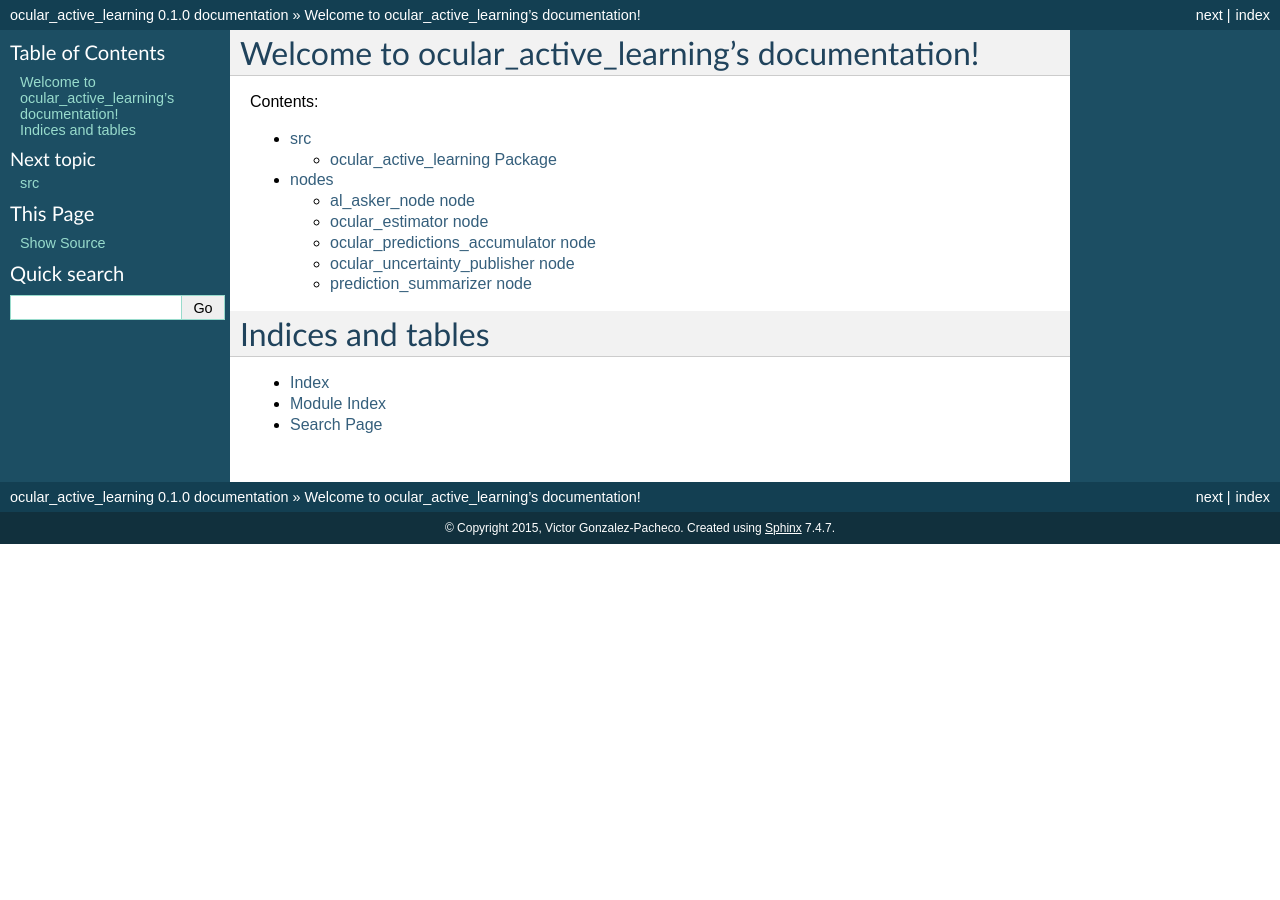
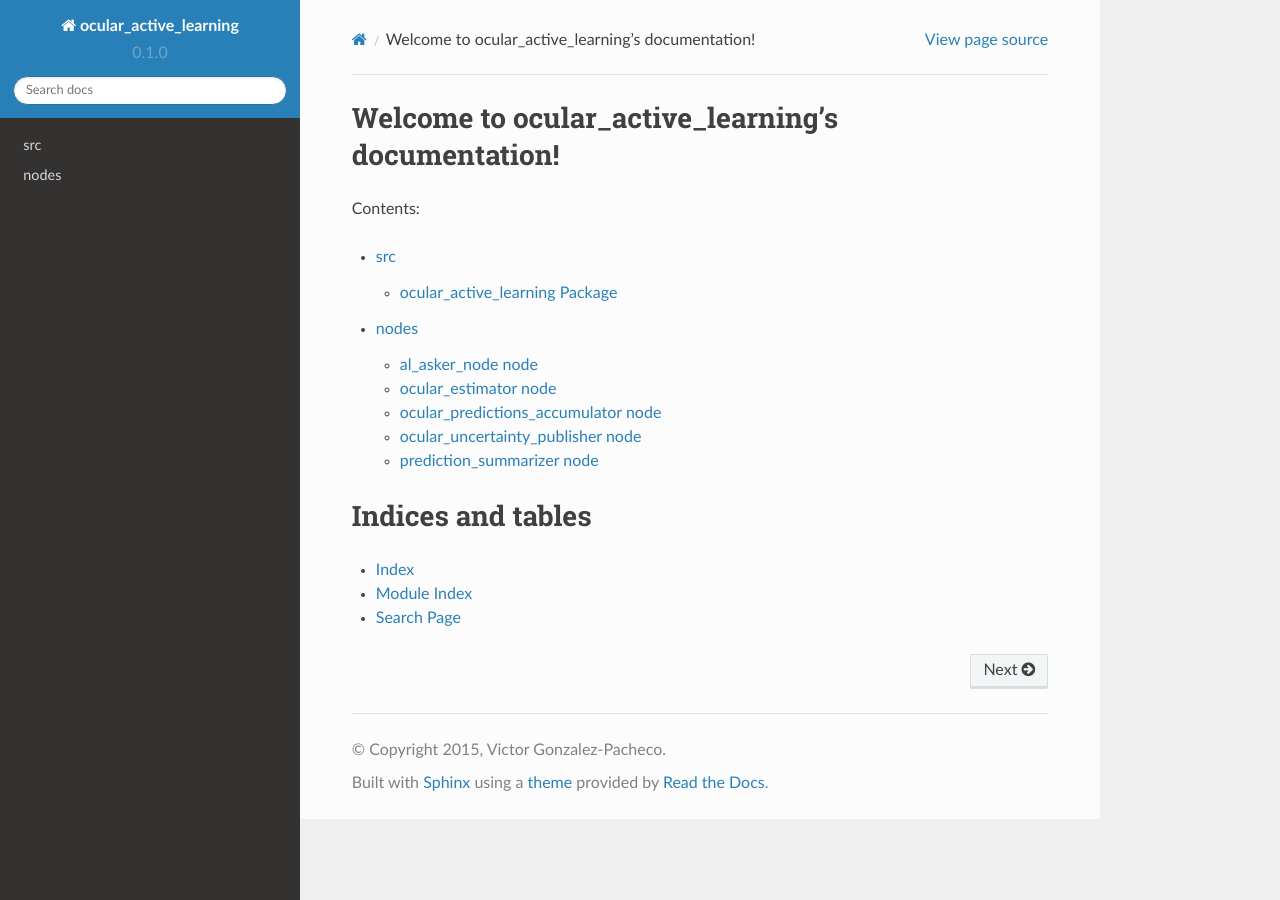
Before and after one commit to UC3MSocialRobots/ocular_interaction, a Sphinx documentation site: the page built from ocular_active_learning/doc/index.rst, in a window 1280 px wide. Built offline with Sphinx 7.4.7 and the Read the Docs theme 2.0.0, drawn with Linux system fonts in a browser that asks for light colours; formulas are drawn with MathJax 3.

Commit message:
[DOC] using `readthedocs` sphinx theme

```diff
--- a/ocular_active_learning/doc/conf.py
+++ b/ocular_active_learning/doc/conf.py
@@ -76,7 +76,7 @@ release = '0.1.0'
 
 # List of patterns, relative to source directory, that match files and
 # directories to ignore when looking for source files.
-exclude_patterns = ['.build']
+exclude_patterns = ['.build', 'ocular_active_learning.msg']
 
 # The reST default role (used for this markup: `text`) to use for all documents.
 #default_role = None
@@ -103,7 +103,10 @@ pygments_style = 'sphinx'
 
 # The theme to use for HTML and HTML Help pages.  See the documentation for
 # a list of builtin themes.
-html_theme = 'default'
+# html_theme = 'nature'
+import sphinx_rtd_theme
+html_theme = "sphinx_rtd_theme"
+
 
 # Theme options are theme-specific and customize the look and feel of a theme
 # further.  For a list of options available for each theme, see the
@@ -112,6 +115,7 @@ html_theme = 'default'
 
 # Add any paths that contain custom themes here, relative to this directory.
 #html_theme_path = []
+html_theme_path = [sphinx_rtd_theme.get_html_theme_path()]
 
 # The name for this set of Sphinx documents.  If None, it defaults to
 # "<project> v<release> documentation".
```
